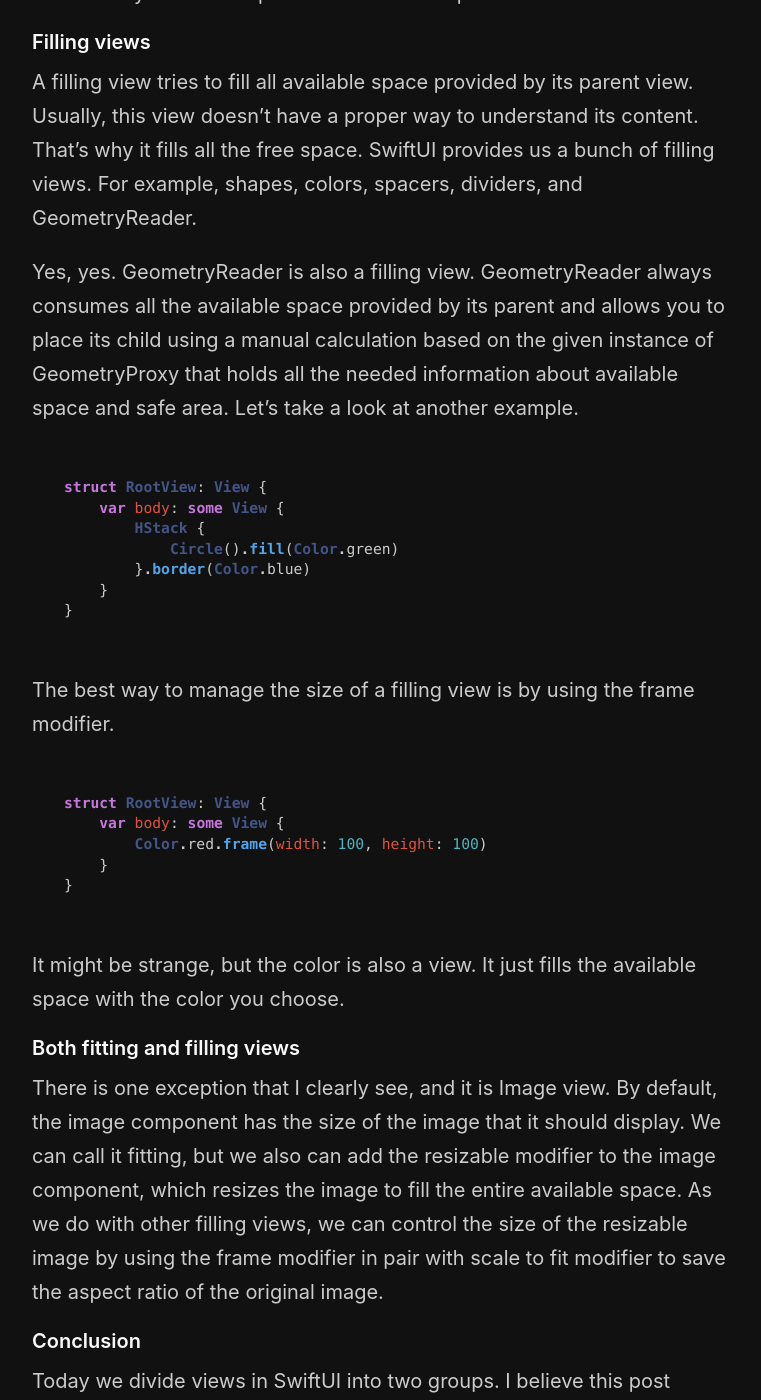
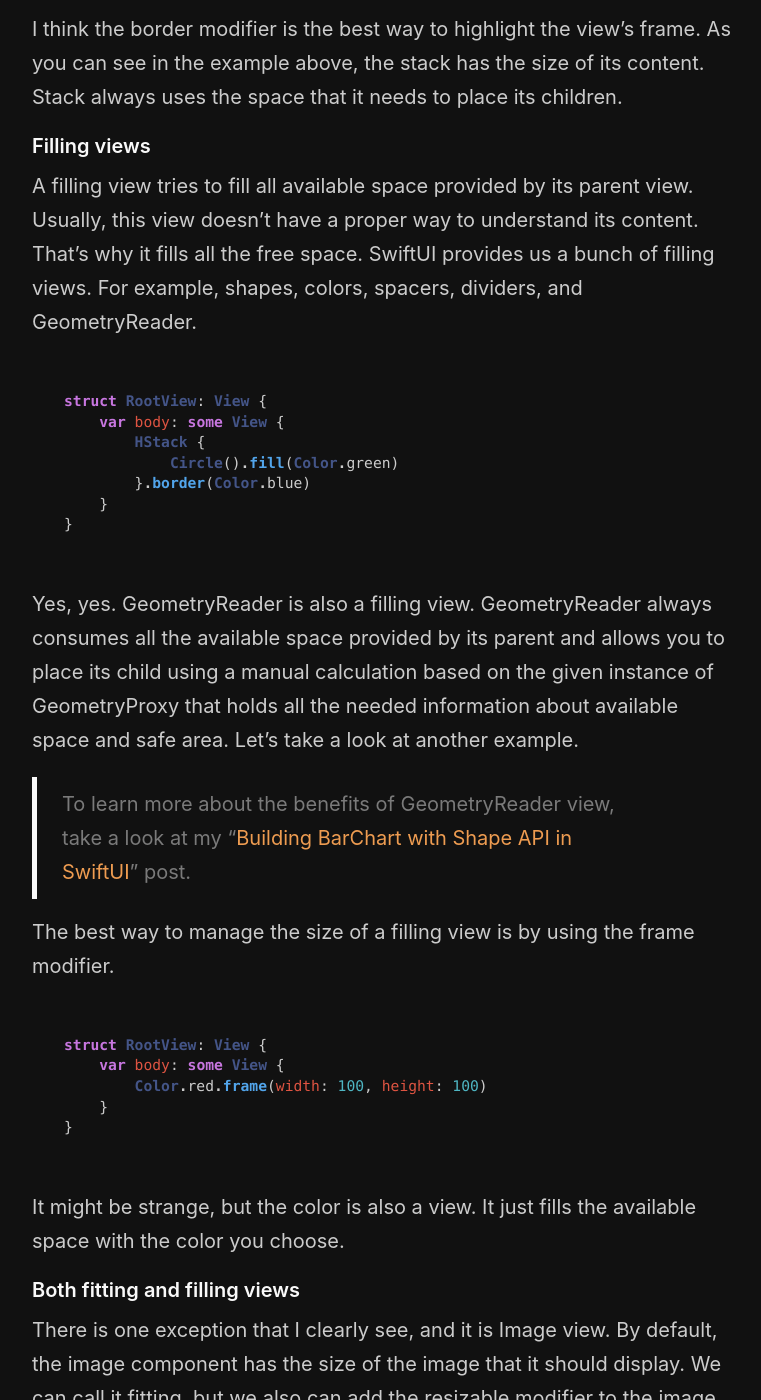
Before and after one commit to mecid/mecid.github.io, a Jekyll site: the page built from _posts/2020-05-20-fitting-and-filling-view-in-swiftui.md, in a window 1280 px wide and 1400 px high, scrolled down 1270 px. Shown: the whole window, without its empty margins (258-1019 px from the left). Built offline with Jekyll 4.4.1, drawn with Linux system fonts in a browser that asks for light colours; some of the changed text lies outside the part shown.

Commit message:
Update 2020-05-20-fitting-and-filling-view-in-swiftui.md

````diff
--- a/_posts/2020-05-20-fitting-and-filling-view-in-swiftui.md
+++ b/_posts/2020-05-20-fitting-and-filling-view-in-swiftui.md
@@ -6,6 +6,8 @@ layout: post
 This week I want to continue the topic of layout system in SwiftUI. SwiftUI layout engine works predictably, and usually, an outcoming result looks like we expect. Today, to make this process even more apparent, we will talk about fitting and filling views in SwiftUI.
 
 A few weeks ago, we will talk about layout priorities in SwiftUI. Let me refresh your memory by describing how the layout system works in SwiftUI. Usually, a parent view proposes the available space to its child and asks to calculate its size. Then the parent view places the child in the center of available space. Pretty easy, right?
+
+> To learn more about the SwiftUI layout engine, take a look at my "[Layout priorities in SwiftUI](/2020/04/15/layout-priorities-in-swiftui/)" post.
 
 But how exactly view calculates its size? There are two types of views: fitting and filling.
 
@@ -38,6 +38,10 @@ struct RootView: View {
     }
 }
 ```
+
+Yes, yes. GeometryReader is also a filling view. GeometryReader always consumes all the available space provided by its parent and allows you to place its child using a manual calculation based on the given instance of GeometryProxy that holds all the needed information about available space and safe area. Let's take a look at another example.
+
+> To learn more about the benefits of GeometryReader view, take a look at my "[Building BarChart with Shape API in SwiftUI](/2019/08/14/building-barchart-with-shape-api-in-swiftui/)" post.
 
 The best way to manage the size of a filling view is by using the frame modifier.
 
````
Also changed, not shown: other parts of _posts/2020-05-20-fitting-and-filling-view-in-swiftui.md (+0 -2 lines).
